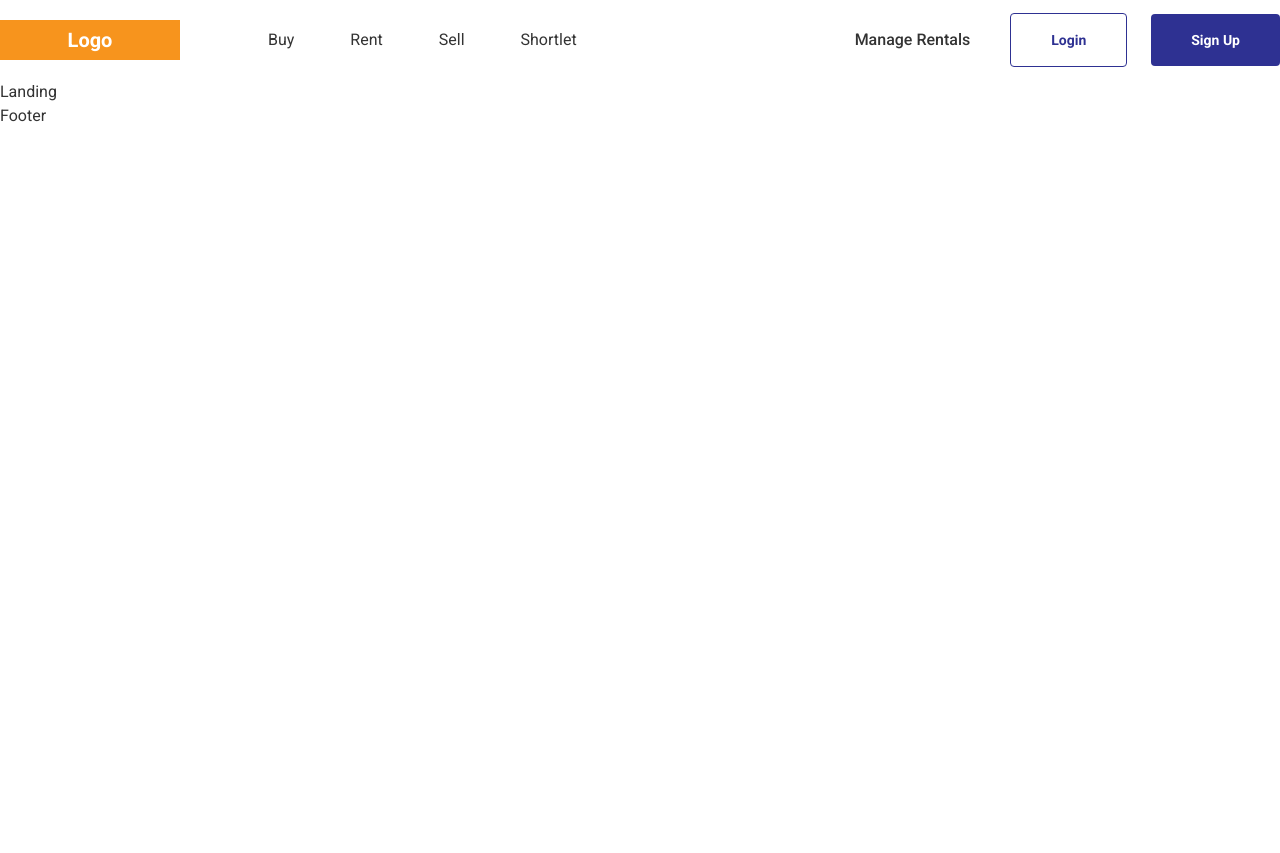
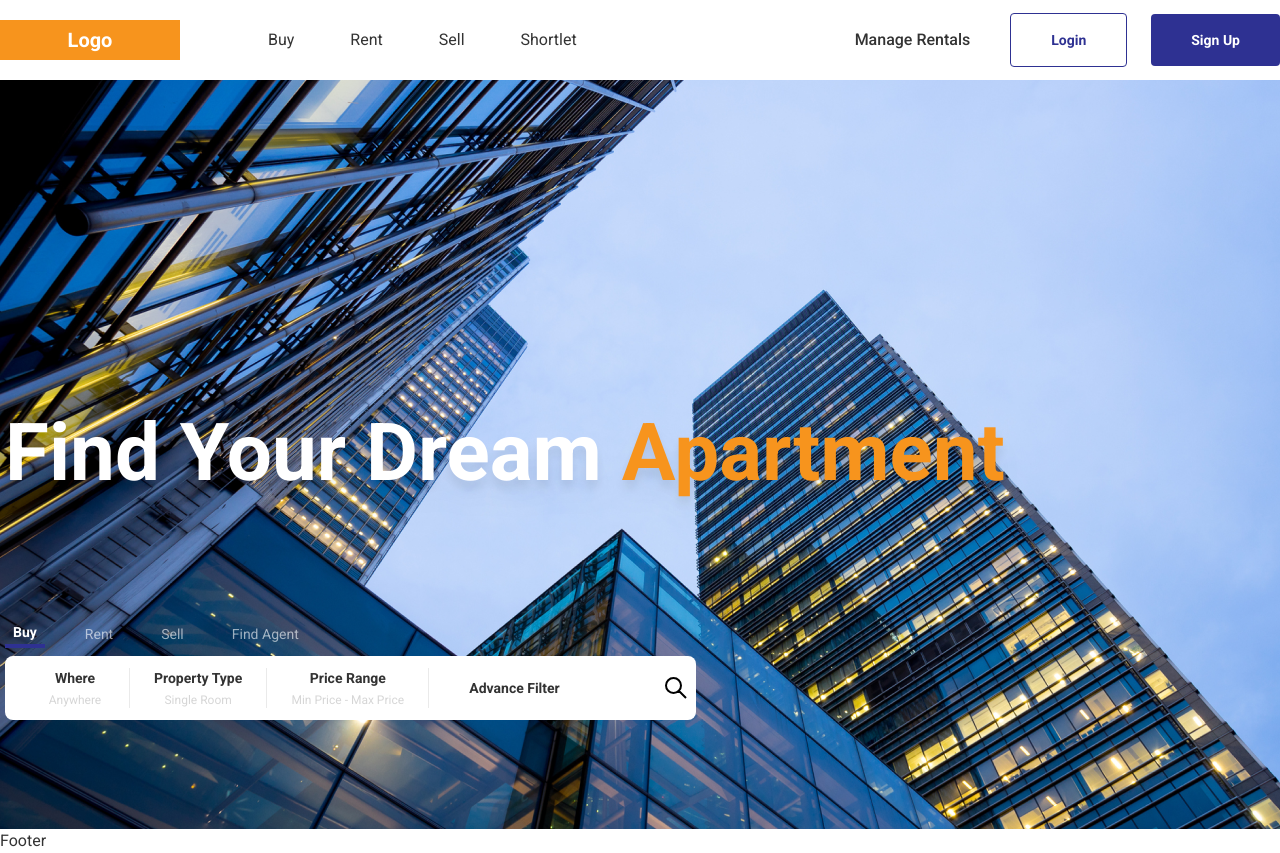
Before and after one commit to daemon9999/M-Keja, a React (Vite) app: page / in a window 1280 px wide. Before the commit the page ends 800 px from the top, so only its background shows below. Built offline with nearby package versions, Linux system fonts and the light colour scheme.

Commit message:
feat:filter-section ui (not finished)

```diff
--- a/package.json
+++ b/package.json
@@ -13,6 +13,7 @@
     "classnames": "^2.3.2",
     "react": "^18.2.0",
     "react-dom": "^18.2.0",
+    "react-icons": "^4.11.0",
     "react-router-dom": "^6.16.0"
   },
   "devDependencies": {
--- a/src/components/button/index.jsx
+++ b/src/components/button/index.jsx
@@ -1,6 +1,9 @@
 import { createElement } from 'react';
 import classNames from 'classnames';
 export default function Button({ as = 'button', variant, children, ...props }) {
+
+
+
   const element = createElement(
     as,
     {
@@ -13,5 +16,6 @@ export default function Button({ as = 'button', variant, children, ...props }) {
     children,
   );
 
+
   return element;
 }
--- /dev/null
+++ b/src/components/filter-section/filter-form/index.jsx
@@ -0,0 +1,85 @@
+import classNames from 'classnames';
+import { useState } from 'react';
+import {GrSearch} from "react-icons/gr"
+export default function FilterForm() {
+  const [activeTab, setActiveTab] = useState(1);
+
+  const tabItems = [
+    {
+      id: 1,
+      label: 'Buy',
+    },
+    {
+      id: 2,
+      label: 'Rent',
+    },
+    {
+      id: 3,
+      label: 'Sell',
+    },
+    {
+      id: 4,
+      label: 'Find Agent',
+    },
+  ];
+  return (
+    <div className="flex flex-col gap-y-2">
+      {/* TAB ITEMS */}
+      <div className="flex items-center gap-x-8">
+        {tabItems.map((tabItem) => (
+          <p
+            key={tabItem.id}
+            onClick={() => setActiveTab(tabItem.id)}
+            className={classNames(
+              'text-sm text-white/60 cursor-pointer py-0.5 px-2 hover:text-white',
+              {
+                '!text-white border-b-4 border-primary font-semibold':
+                  activeTab === tabItem.id,
+              },
+            )}
+          >
+            {tabItem.label}
+          </p>
+        ))}
+      </div>
+
+      {/* TAB CONTENT */}
+      <div>
+        <form className="inline-flex  items-center pl-4 pr-2 h-16 rounded-lg bg-white">
+          <div className="px-6 border-r border-neutral/10 inline-flex items-center justify-center flex-col gap-y-1">
+            <p className="text-sm font-semibold">Where</p>
+            <input
+              type="text"
+              className="outline-none placeholder:text-neutral/20 text-xs placeholder:text-xs w-[60px]  text-center"
+              placeholder="Anywhere"
+            />
+          </div>
+          <div className="px-6 border-r border-neutral/10 inline-flex items-center  justify-center flex-col gap-y-1">
+            <p className="text-sm font-semibold">Property Type</p>
+            <input
+              type="text"
+              className="outline-none placeholder:text-neutral/20 text-xs placeholder:text-xs w-[68px] text-center"
+              placeholder="Single Room"
+            />
+          </div>
+          <div className="px-6 border-r border-neutral/10 inline-flex items-center justify-center flex-col gap-y-1">
+            <p className="text-sm font-semibold">Price Range</p>
+            <input
+              type="text"
+              className="outline-none placeholder:text-neutral/20 text-xs placeholder:text-xs w-[113px] text-center   "
+              placeholder="Min Price - Max Price"
+            />
+          </div>
+          <div className="ml-10 mr-[104px]">
+            <p className="text-sm font-semibold">Advance Filter</p>
+          </div>
+
+              <div className='text-white'>
+                <GrSearch size={24}/>
+              </div>
+
+        </form>
+      </div>
+    </div>
+  );
+}
--- /dev/null
+++ b/src/components/filter-section/index.jsx
@@ -0,0 +1,18 @@
+import FilterForm from './filter-form';
+
+export default function FilterSection() {
+  return (
+    <section
+      id="filter-section"
+      className="bg-filter  w-full h-[749px] bg-cover  "
+    >
+      <div className=" container max-w-[1270px] mx-auto h-full flex flex-col justify-end pb-[109px] gap-y-[107px]">
+        <h1 className="text-white text-[5rem] font-bold drop-shadow-xl">
+          Find Your Dream <span className="text-primary-2">Apartment</span>
+        </h1>
+
+        <FilterForm />
+      </div>
+    </section>
+  );
+}
--- a/src/components/header/index.jsx
+++ b/src/components/header/index.jsx
@@ -4,7 +4,7 @@ import Button from '../button';
 export default function Header() {
   return (
     <header className="h-20 bg-white">
-      <div className="max-w-[1360px] mx-auto  h-full flex items-center  justify-between">
+      <div className="max-w-[1280px] mx-auto  h-full flex items-center  justify-between">
         {/* LEFT SIDE */}
         <div className="flex gap-x-10 items-center">
           <Link
--- a/src/pages/landing/index.jsx
+++ b/src/pages/landing/index.jsx
@@ -1,9 +1,10 @@
+import FilterSection from "src/components/filter-section";
 
 
 export default function Landing() {
     return (
         <>
-            Landing
+            <FilterSection/>
         </>
     )
 }
--- a/tailwind.config.js
+++ b/tailwind.config.js
@@ -13,6 +13,9 @@ export default {
       },
       fontFamily: {
         roboto: ['Roboto', 'sans-serif']
+      },
+      backgroundImage: {
+        filter: "url('/images/filter-section-img.png')"
       }
     },
   },
```
Also changed, not shown: public/images/filter-section-img.png (added), 1 other file (tests, documents, lock files or other folders).
